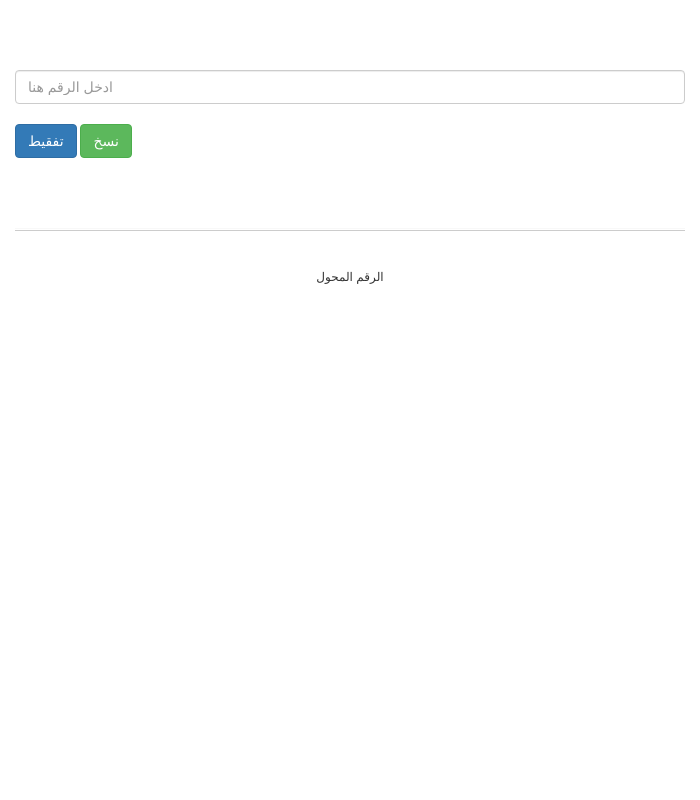
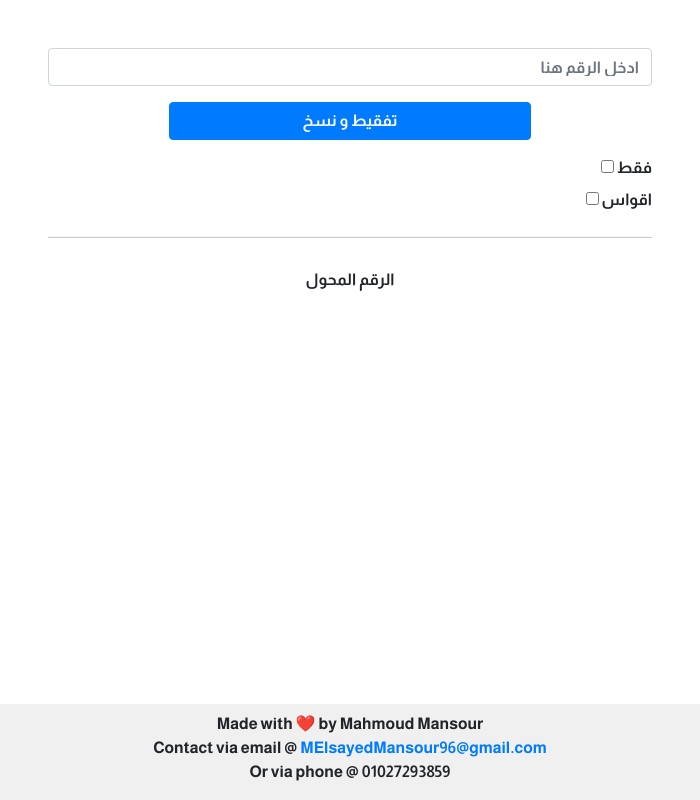
Before and after one commit to xMansour/TafQeet, an Electron app: page index.html in a window 700 px wide. Drawn offline with nearby package versions, Linux system fonts and the light colour scheme.

Commit message:
App refactored

```diff
--- a/app.css
+++ b/app.css
@@ -1,29 +1,74 @@
+@font-face {
+    font-family: 'AlmaraiBold';
+    src: url('fonts/Almarai-Bold.ttf');
+    font-weight: bold;
+    font-style: normal;
+}
+
+*,
+*::before,
+*::after {
+    box-sizing: border-box;
+}
+
+* {
+    font-size: 16px;
+    font-family: AlmaraiBold;
+}
+
 body {
-    padding-top: 70px;
+    background-color: white;
+}
+
+#mainContainer {
+    margin: 3rem;
+    display: flex;
+    flex-direction: column;
+    flex-wrap: nowrap;
+    align-items: center;
 }
 
 
-#content{
-text-align: center;
-padding-top: 25%;
+
+#enteredNumber,
+hr,
+p {
+    width: 100%;
 }
 
-#btnChange{
-    margin: 20px 0px 20px 0px;
+p {
+    text-align: center;
+    font-family: AlmaraiBold;
 }
 
-#btnCopy{
-    margin: 20px 0px 20px 0px;
+
+
+#btnChange {
+    margin: 1rem 0px;
+    width: 60%;
 }
 
-hr{
-    margin: auto;
-    margin-top: 50px;
+hr {
+    margin-top: 1rem;
     border-top: 1px solid #f8f8f8;
     border-bottom: 1px solid rgba(0, 0, 0, 0.2);
 }
 
-h6{
-    margin-top: 40px;
+h6 {
+    margin: 1rem;
     text-align: center;
 }
+
+.checkClass {
+    align-self: flex-start;
+}
+
+
+footer {
+    position: fixed;
+    bottom: 0;
+    width: 100%;
+    background-color: #f0f0f0;
+    text-align: center;
+    padding-top: 0.5rem;
+}
--- a/index.html
+++ b/index.html
@@ -1,5 +1,5 @@
 <!DOCTYPE html>
-<html>
+<html dir="rtl">
 
 <head>
     <meta charset="UTF-8">
@@ -7,26 +7,34 @@
     <meta http-equiv="Content-Security-Policy" content="script-src 'self' 'unsafe-inline';" />
     <link rel="stylesheet" href="./bower_components/bootstrap/dist/css/bootstrap.min.css" />
     <link rel="stylesheet" href="app.css">
-    <script src="tafqeet.js"></script>
+
 </head>
 
-<body style="background: rgb(255, 255, 255);">
-    <div class="container">
-        <div class="row">
-            <div class="col-lg-12 col-md-12 col-s-12 col-xs-12">
-                <div class="content">
-                    <input type="number" class="form-control col-md-12 col-s-12" id="enteredNumber"
-                        placeholder="ادخل الرقم هنا">
-                    <button type="button" id="btnChange" class="btn btn-primary col-md-4 col-s-4">تفقيط</button>
-                    <button type="button" id="btnCopy" class="btn btn-success col-md-4 col-s-4 float-end">نسخ</button>
-                    <hr class="col-md-8 col-s-8">
-                    <h6 class="form-label col-md-12 col-s-12">الرقم المحول</h6>
-                </div>
-            </div>
+<body>
+    <div id="mainContainer">
+        <input type="number" class="form-control" id="enteredNumber" placeholder="ادخل الرقم هنا" maxlength="15"
+            required>
+        <button type="button" id="btnChange" class="btn btn-primary">تفقيط و نسخ</button>
+        <div class="checkClass">
+            <label for="fakatCheck">فقط</label>
+            <input type="checkbox" value="fakatOn" id="fakatCheck">
+        </div>
+        <div class="checkClass">
+            <label for="pracesCheck">اقواس</label>
+            <input type="checkbox" value="pracesOn" id="pracesCheck">
         </div>
 
+        <hr>
+        <h6>الرقم المحول</h6>
+
+
     </div>
-    <script src="views.js"></script>
+    <footer>
+        <p>Made with ❤️ by Mahmoud Mansour <br>Contact via email @ <a
+                href="mailto:MElsayedMansour96@gmail.com">MElsayedMansour96@gmail.com</a><br>Or via
+            phone @ 01027293859</p>
+    </footer>
+
 </body>
 
 </html>
--- a/views.js
+++ /dev/null
@@ -1,20 +0,0 @@
-var $ = require('jquery')
-
-//The ipcRenderer module is used here to send a show-notification event to the Main process with the task as payload.
-const { ipcRenderer } = require('electron');
-var numberInArabic = "";
-$("#btnChange").on("click", function(){
-   numberInArabic = tafqeet($("input").val());
-   $("h6").text(numberInArabic);
-   console.log(tafqeet);
-});
-
-$("#btnCopy").on("click", function(){
-   var dummy = document.createElement("textarea");
-   document.body.appendChild(dummy);
-   dummy.value = numberInArabic;
-   dummy.select();
-   document.execCommand("copy");
-   document.body.removeChild(dummy);
-   ipcRenderer.invoke('show-notification', "Text copied to the clipboard!");
-});
```
Also changed, not shown: main.js (+19 -10 lines), package.json (+7 -8 lines), preload.js (deleted, +0 -10 lines), scripts/preload.js (added, +44 -0 lines), scripts/tafqeet.js (renamed from tafqeet.js, +60 -55 lines), fonts/Almarai-Bold.ttf (added), icons/exchange.png (added), imgs/aQwasScreen.png (added), imgs/maxScreen.png (added), imgs/notificationOnCopy.png (added), imgs/startScreen.png (added), imgs/tafQeetOfaNumber.png (added), imgs/validationAgainstinput.png (added), imgs/validationAgainstinput2.png (added), 2 other files.
